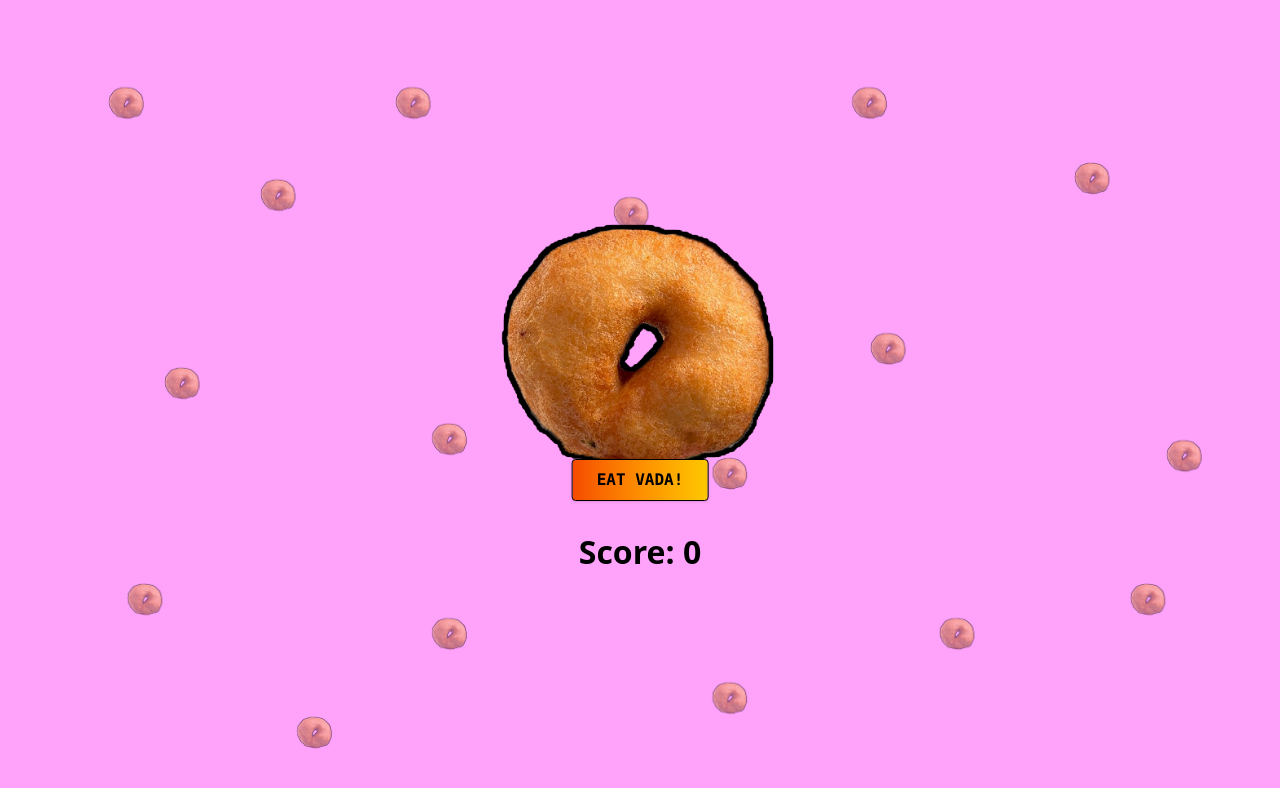
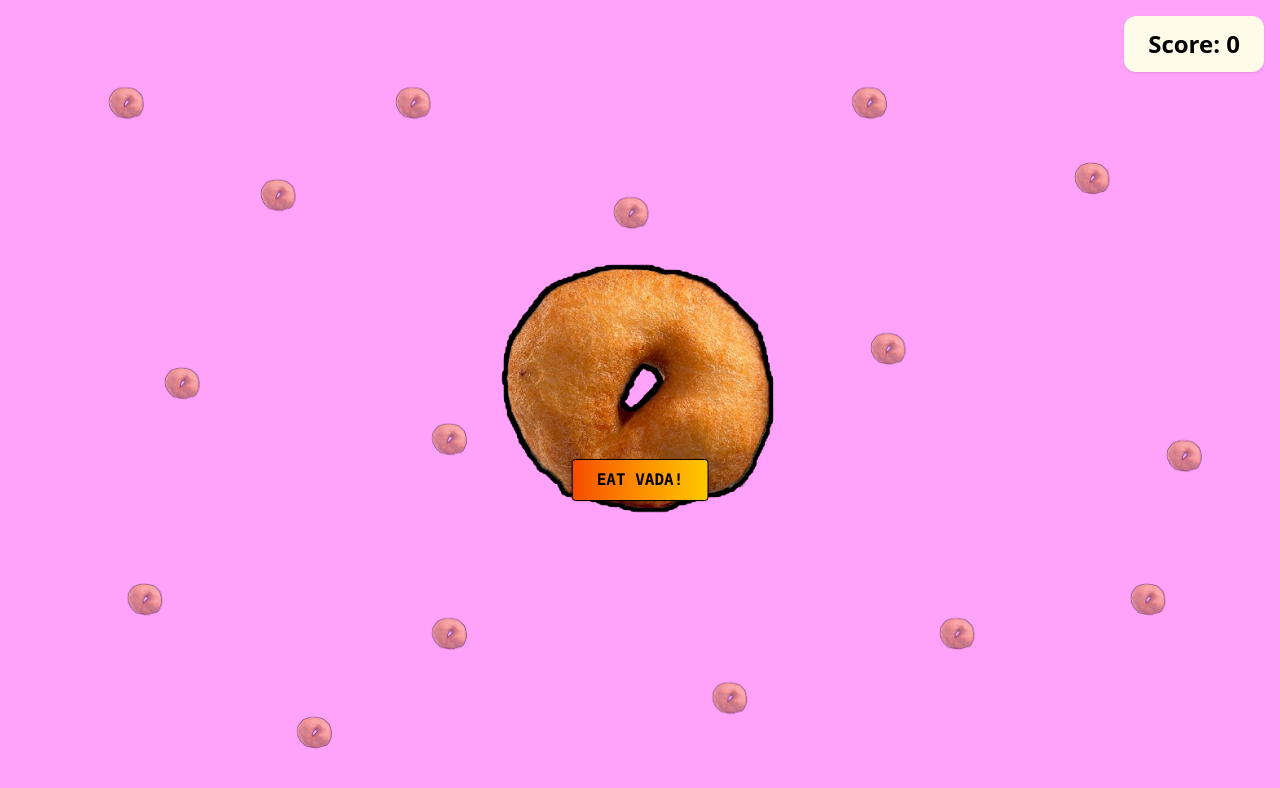
Before and after one commit to jose-0000/Vada_Useless_Projects, a React (Vite) app: page / in a window 1280 px wide. Shown: the top 788 px of the page. Built offline with nearby package versions, Linux system fonts and the light colour scheme.

Commit message:
score moved

```diff
--- a/src/Score.jsx
+++ b/src/Score.jsx
@@ -1,7 +1,7 @@
 import React from 'react';
 function Score({ bites }) {
   return (
-    <div style={{ fontSize: '2rem', fontWeight: 'bold', margin: '1rem' }}>
+    <div className="fixed top-4 right-4 text-2xl font-bold bg-yellow-50 rounded-xl px-6 py-3 shadow text-center min-w-[120px]">
       Score: {bites}
     </div>
   );
```
